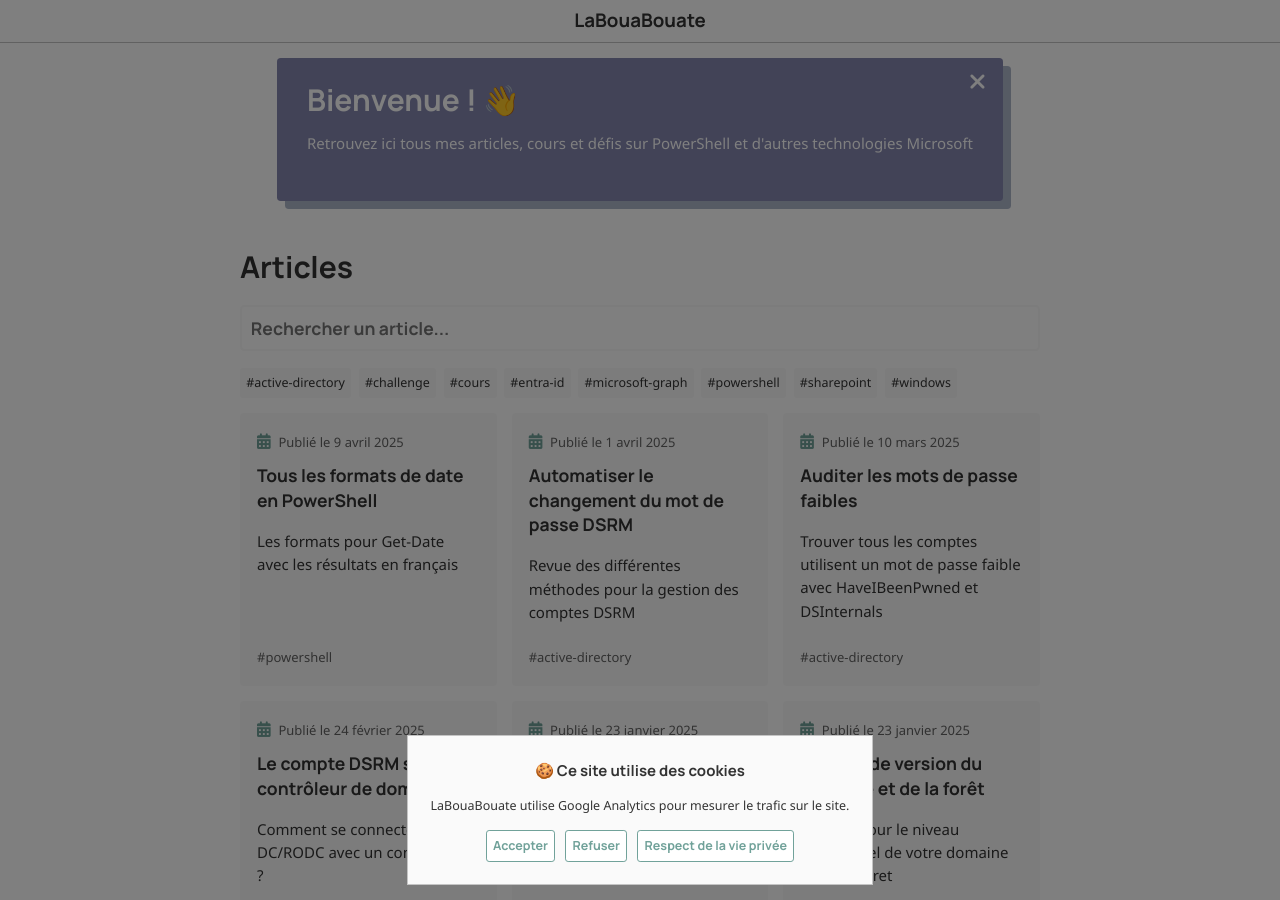
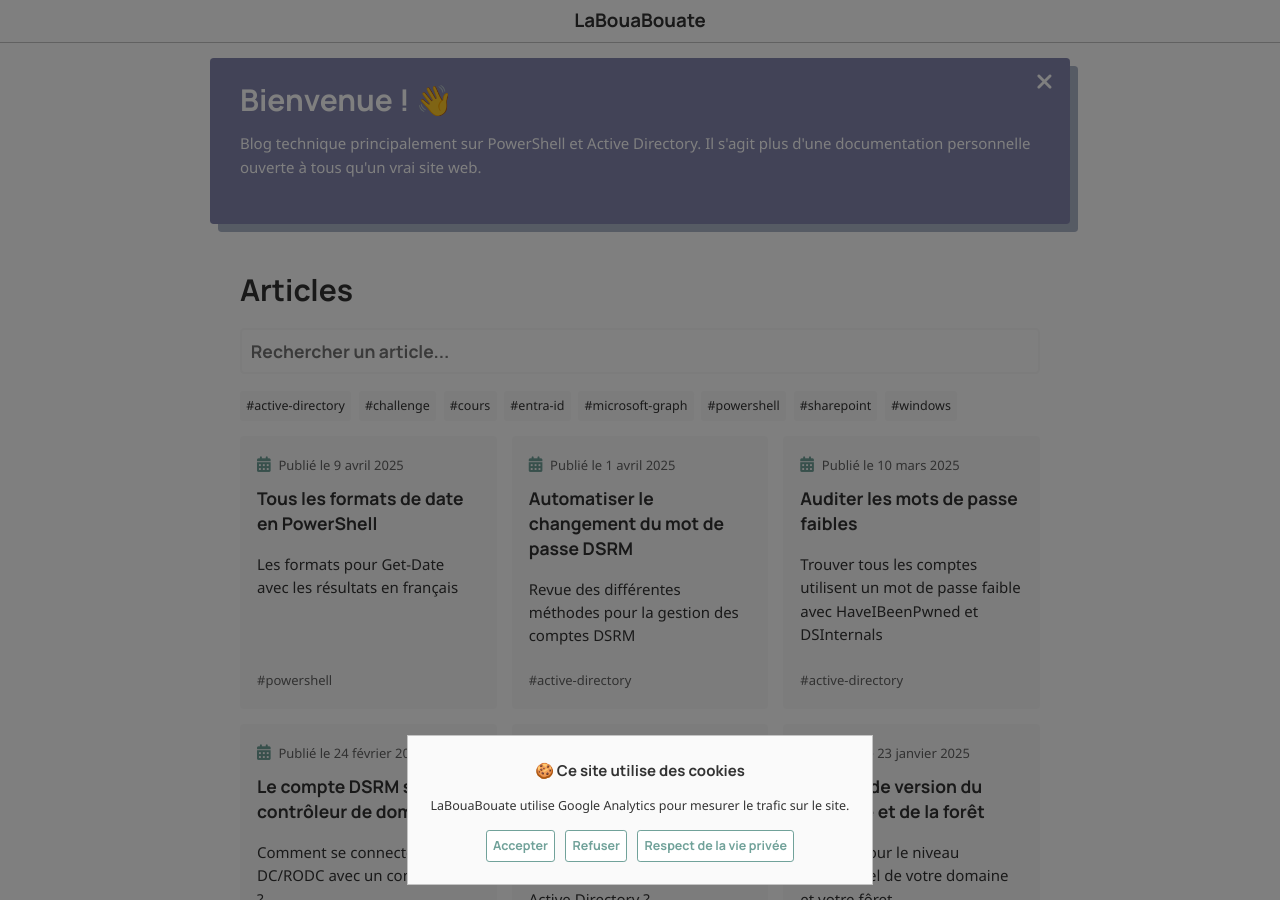
Before and after one commit to leobouard/leobouard.github.io, a Jekyll site: the page built from _pages/blog.html, in a window 1280 px wide and 900 px high. Built offline with Jekyll 4.4.1, drawn with Linux system fonts in a browser that asks for light colours; nearby versions of some CDN libraries; some web fonts are replaced.

Commit message:
Update blog-header.html

```diff
--- a/_includes/blog-header.html
+++ b/_includes/blog-header.html
@@ -27,5 +27,5 @@
     <i class="fa-solid fa-xmark"></i>
   </button>
   <span>Bienvenue ! 👋</span>
-  <p>Retrouvez ici tous mes articles, cours et défis sur PowerShell et d'autres technologies Microsoft</p>
+  <p>Blog technique principalement sur PowerShell et Active Directory. Il s'agit plus d'une documentation personnelle ouverte à tous qu'un vrai site web.</p>
 </section>
```
